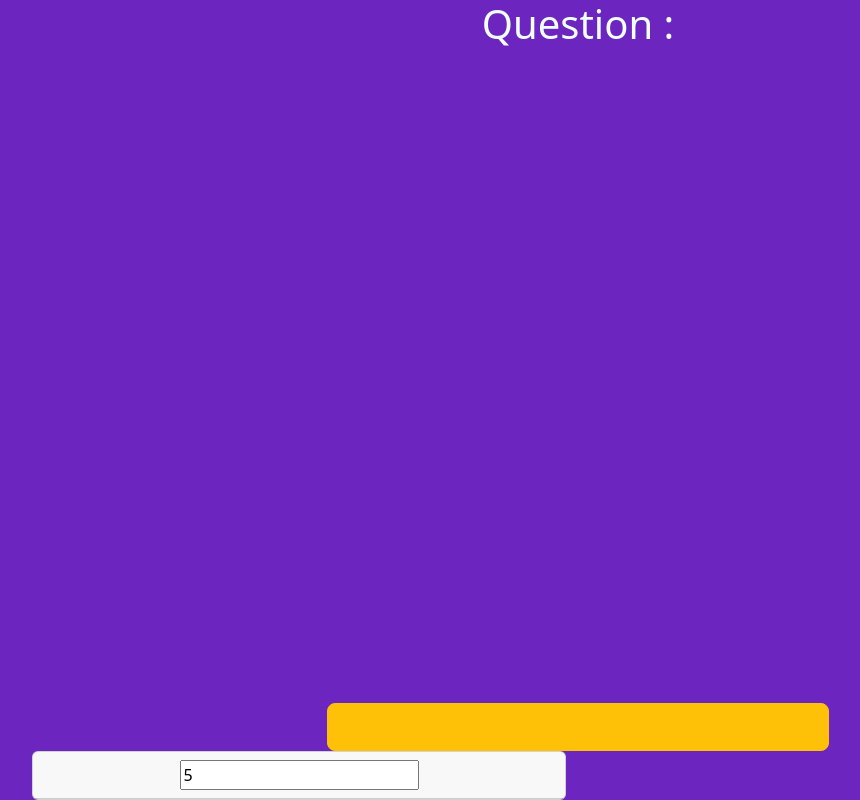
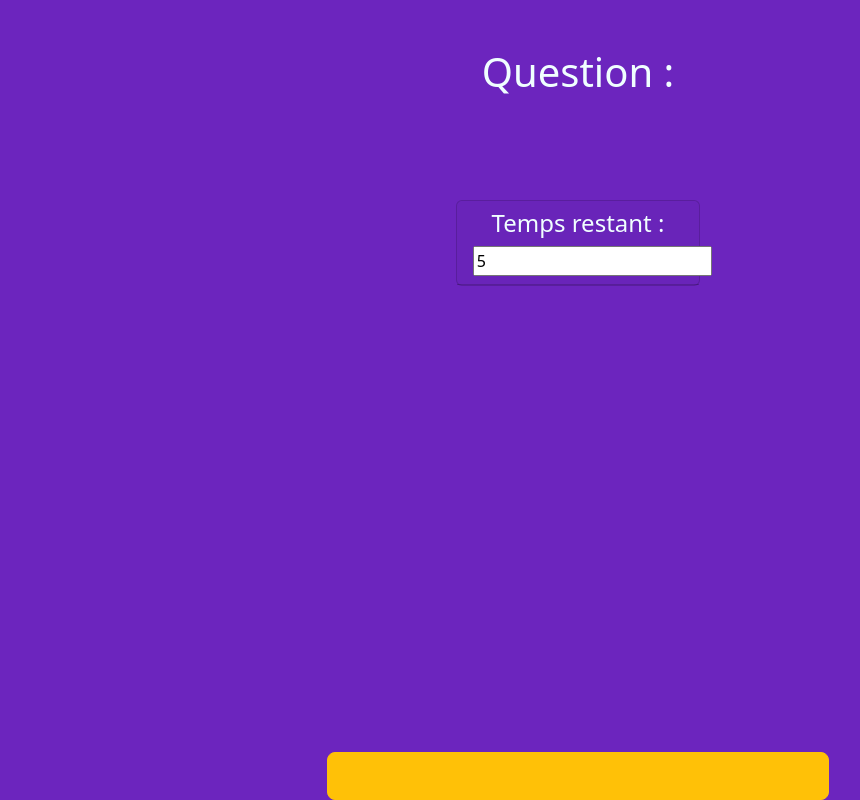
Before and after one commit to Antonio69999/quizz, a PHP site: page /display_quizz.php in a window 1280 px wide. Shown: the whole page, without its empty margins (62-922 px from the left). Run offline with PHP 8.4, Linux system fonts and the light colour scheme; data that the repository does not hold is empty.

Commit message:
style quizz

```diff
--- a/assets/answers.css
+++ b/assets/answers.css
@@ -1,6 +1,5 @@
 body {
     background-color: #6c25be !important;
-    height: 0%;
-    margin: 0;
+    margin: 0px;
     padding: 0;
 }
--- a/assets/quizz.css
+++ b/assets/quizz.css
@@ -1,6 +1,5 @@
 body {
     background-color: #6c25be !important;
-    height: 0%;
     margin: 0;
     padding: 0;
 }
@@ -17,10 +16,20 @@ button {
     font-size: 60px !important;
 }
 
-h1 {
+h1, h2, h3, h4 {
     color: azure !important;
 }
 
 .btn {
     width: 45%;
 }
+
+.card {
+background-color: #6c25be !important;
+}
+
+.score {
+    border: 4px solid rgb(60, 255, 239);
+    border-radius: 5%;
+    padding : 20px;
+}
--- a/display_quizz.php
+++ b/display_quizz.php
@@ -17,6 +17,8 @@ if (!isset($_SESSION['displayed-questions'])) {
 
 <body>
     <div class="d-flex justify-content-center text-jusitfy">
+        <div class="row">
+            <div class="my-5">
                 <h1 class="text-center"><?php
                                         require_once('./utils/connexion.php');
 
@@ -30,9 +32,29 @@ if (!isset($_SESSION['displayed-questions'])) {
                 </h1>
             </div>
 
+            <div class="container">
+                <section id="timer">
+                    <div class="d-flex row justify-content-center mt-5">
+                        <div class="col-xs-12 col-sm-12 col-md-6 countdown-wrapper text-center mb20">
+                            <div class="card">
+                                <div class="card-header">
+                                    <div class="card-block">
+                                        <div id=countdown>
+                                            <h4>Temps restant :</h4>
+                                            <span id="sec" class="timer bg-primary"><input type="text" id="timerInput" readonly></span>
+                                        </div>
+                                    </div>
+                                </div>
+                            </div>
+                        </div>
+                    </div>
+
+            </div>
+
+
             <form action="./process/right_traitement.php" method="post">
                 <div class="container justify-content-evenly fixed-bottom">
-            <div class="button-wrapper">
+                    <div class="button-wrapper gap-3">
                         <?php   #stock les reponses aux questions dans une variable
 
                         $answers = [
@@ -83,25 +105,9 @@ if (!isset($_SESSION['displayed-questions'])) {
                         }
                         ?>
                         <input type="hidden" name="idQuestion" value="<?php echo $question['id_questions'] ?>">
-                <div class="container">
-                    <section id="timer">
-                        <div class="row">
-                            <div class="col-xs-12 col-sm-12 col-md-6 countdown-wrapper text-center mb20">
-                                <div class="card">
-                                    <div class="card-header">
-                                        <div class="card-block">
-                                            <div id=countdown>
-                                                <span id="sec" class="timer bg-primary"><input type="text" id="timerInput" readonly></span>
-                                            </div>
-                                        </div>
-                                    </div>
-                                </div>
-                            </div>
-                        </div>
-
-                </div>
                     </div>
             </form>
+
 
 
 
@@ -116,6 +122,8 @@ if (!isset($_SESSION['displayed-questions'])) {
                     window.location.href = "./display_quizz.php";
                 }
             </script>
+        </div>
+    </div>
 
 </body>
 
```
Also changed, not shown: quizz_alt.php (+23 -5 lines). Lines whose indentation alone changed are shown as unchanged.
